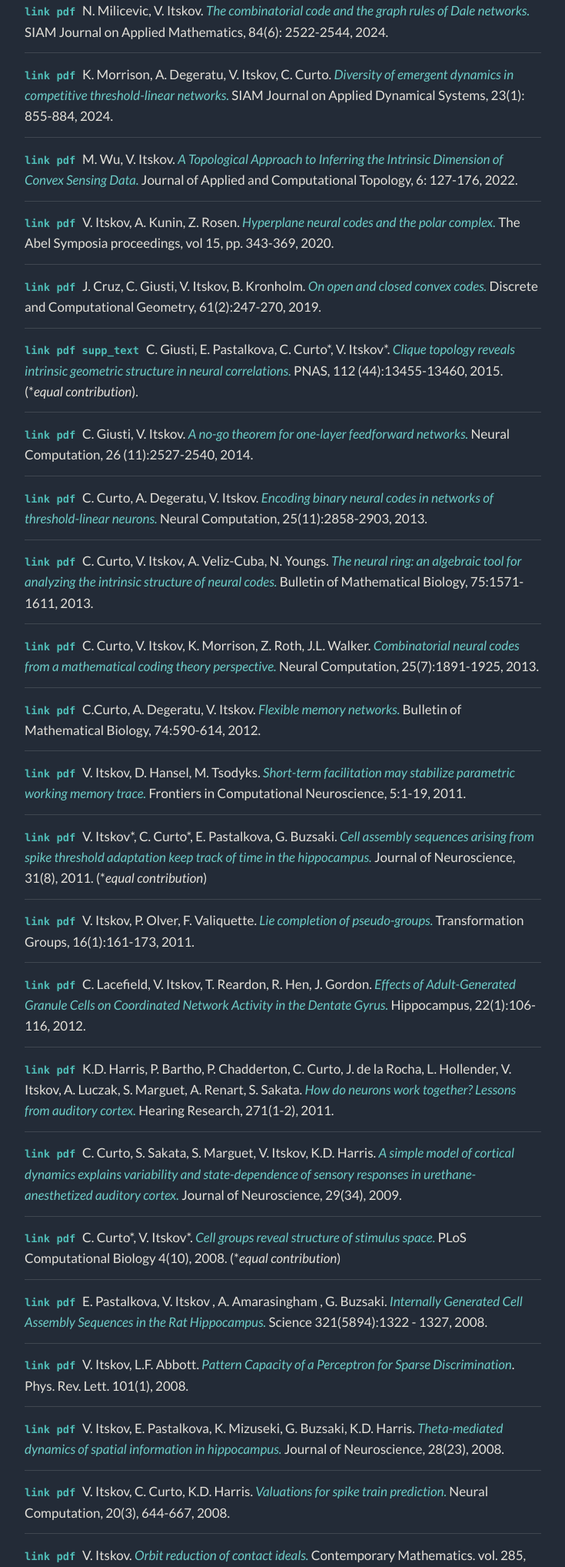
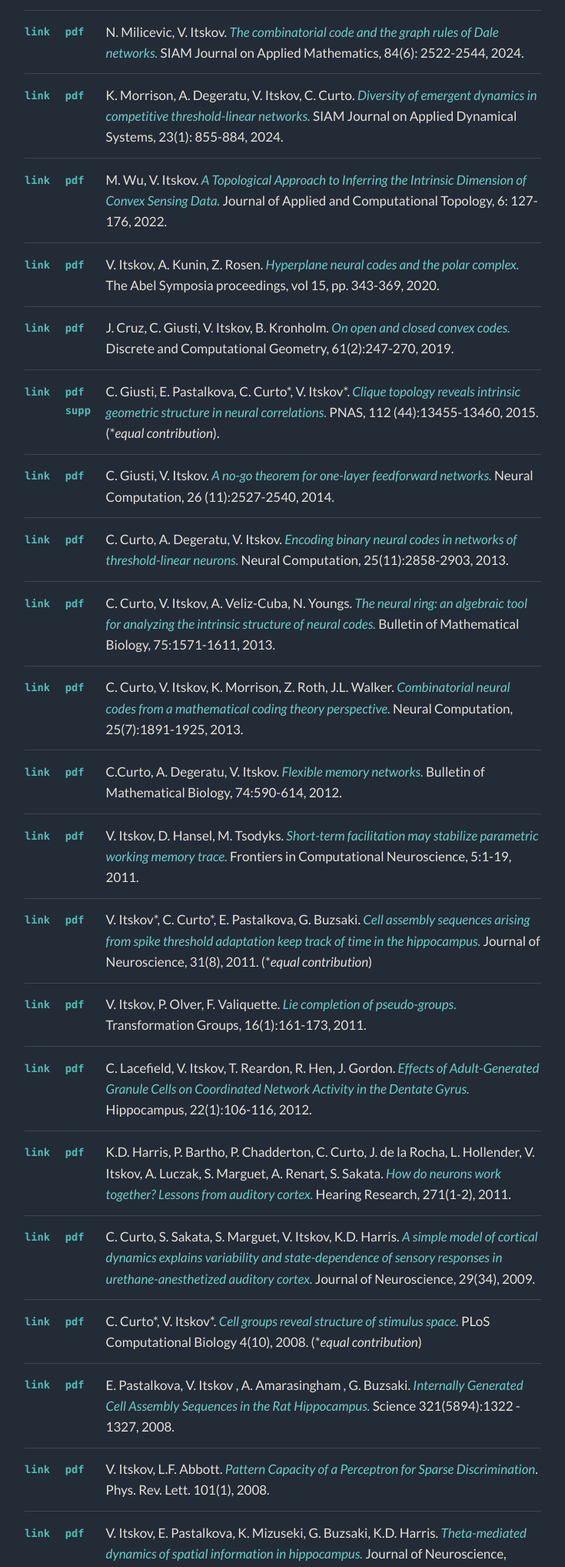
Before and after one commit to vitskov/homepage, a plain HTML site: page publications.html in a window 1280 px wide. Shown: the part 635-2671 px from the top of the page at 77% size, without its empty margins (276-1011 px from the left). Drawn offline with Linux system fonts and the light colour scheme.

Commit message:
Publications: show each list as a table with link, pdf and reference columns
Fixed column widths keep both tables aligned; the PNAS supplement
appears under its pdf as 'supp'. README-STYLE.md documents the row.

Co-Authored-By: Claude Opus 5.5 <noreply@anthropic.com>

```diff
--- a/publications.html
+++ b/publications.html
@@ -41,207 +41,288 @@
   </ul>
 
 
-  <!-- To add an entry: copy one <li>...</li> block below, paste it in place, edit the text -->
+  <!-- To add an entry: copy one <tr>...</tr> block below, paste it in place, edit the text -->
   <h2 id="preprints">Preprints</h2>
-  <ul class="pubs">
+  <table class="pubs">
 
-    <li>
-      <span class="links"><a href="https://arxiv.org/abs/2310.10969">link</a> <a href="https://arxiv.org/pdf/2310.10969">pdf</a></span>
+    <tr>
+      <td class="lk"><a href="https://arxiv.org/abs/2310.10969">link</a></td>
+      <td class="lk"><a href="https://arxiv.org/pdf/2310.10969">pdf</a></td>
+      <td class="ref">
         H. Santa Cruz Baur, V. Itskov
         <em>On the spectrum of the Hodge Laplacian on sequences.</em>
         2023.
-    </li>
+      </td>
+    </tr>
 
-  </ul>
+  </table>
 
 
-  <!-- To add an entry: copy one <li>...</li> block below, paste it in place (newest first), edit the text -->
+  <!-- To add an entry: copy one <tr>...</tr> block below, paste it in place (newest first), edit the text -->
   <h2 id="peerreviewed">Peer-reviewed publications</h2>
-  <ul class="pubs">
+  <table class="pubs">
 
-    <li>
-      <span class="links"><a href="https://doi.org/10.1371/journal.pcbi.1014917">link</a> <a href="papers/Milicevic-Burton-Wachowiak-Itskov-PLOSCB-2026.pdf">pdf</a></span>
+    <tr>
+      <td class="lk"><a href="https://doi.org/10.1371/journal.pcbi.1014917">link</a></td>
+      <td class="lk"><a href="papers/Milicevic-Burton-Wachowiak-Itskov-PLOSCB-2026.pdf">pdf</a></td>
+      <td class="ref">
         N. Milicevic, S. D. Burton, M. Wachowiak, V. Itskov
         <em>Shapley Fields Reveal Mosaic Chemotopic Organization in the Mouse Olfactory Bulb Across Diverse Chemical Feature Sets.</em>
         PLOS Computational Biology, 22(11), 2026.
-    </li>
+      </td>
+    </tr>
 
-    <li>
-      <span class="links"><a href="https://doi.org/10.1007/s41468-026-00239-x">link</a> <a href="https://link.springer.com/epdf/10.1007/s41468-026-00239-x?sharing_token=py4ec0NdEFyhD_54z0ulNve4RwlQNchNByi7wbcMAY4uQ8bFWi4ZGeIi-8TUAnTlE1z9g-qG9KJTfWhxZN9-QcUCKxVQPGwpETwk2hT7r8i-zevG7yI03M-xLC9Jcs27Phi1hY6WO0kaGf_jyyN_gIxI_ANhOnwAqQWaO4HkKlM%3D">pdf</a></span>
+    <tr>
+      <td class="lk"><a href="https://doi.org/10.1007/s41468-026-00239-x">link</a></td>
+      <td class="lk"><a href="https://link.springer.com/epdf/10.1007/s41468-026-00239-x?sharing_token=py4ec0NdEFyhD_54z0ulNve4RwlQNchNByi7wbcMAY4uQ8bFWi4ZGeIi-8TUAnTlE1z9g-qG9KJTfWhxZN9-QcUCKxVQPGwpETwk2hT7r8i-zevG7yI03M-xLC9Jcs27Phi1hY6WO0kaGf_jyyN_gIxI_ANhOnwAqQWaO4HkKlM%3D">pdf</a></td>
+      <td class="ref">
         Vin de Silva, Chad Giusti, Vladimir Itskov, Michael Robinson, Radmila Sazdanovic, Nikolas Schonsheck, Melvin Vaupel, Iris H. R. Yoon
         <em>Dowker's theorem for higher-order relations.</em>
         Journal of Applied and Computational Topology, 10(2), 2026.
-    </li>
+      </td>
+    </tr>
 
-    <li>
-      <span class="links"><a href="https://doi.org/10.1137/23M1599069">link</a> <a href="papers/Milicevic-Itskov-SIAP-2024.pdf">pdf</a></span>
+    <tr>
+      <td class="lk"><a href="https://doi.org/10.1137/23M1599069">link</a></td>
+      <td class="lk"><a href="papers/Milicevic-Itskov-SIAP-2024.pdf">pdf</a></td>
+      <td class="ref">
         N. Milicevic, V. Itskov.
         <em>The combinatorial code and the graph rules of Dale networks.</em>
         SIAM Journal on Applied Mathematics, 84(6): 2522-2544, 2024.
-    </li>
+      </td>
+    </tr>
 
-    <li>
-      <span class="links"><a href="https://doi.org/10.1137/22M1541666">link</a> <a href="papers/Diversity_of_emergent_dynamics_2024.pdf">pdf</a></span>
+    <tr>
+      <td class="lk"><a href="https://doi.org/10.1137/22M1541666">link</a></td>
+      <td class="lk"><a href="papers/Diversity_of_emergent_dynamics_2024.pdf">pdf</a></td>
+      <td class="ref">
         K. Morrison, A. Degeratu, V. Itskov, C. Curto.
         <em>Diversity of emergent dynamics in competitive threshold-linear networks.</em>
         SIAM Journal on Applied Dynamical Systems, 23(1): 855-884, 2024.
-    </li>
+      </td>
+    </tr>
 
-    <li>
-      <span class="links"><a href="https://doi.org/10.1007/s41468-021-00081-3">link</a> <a href="https://link.springer.com/content/pdf/10.1007/s41468-021-00081-3.pdf">pdf</a></span>
+    <tr>
+      <td class="lk"><a href="https://doi.org/10.1007/s41468-021-00081-3">link</a></td>
+      <td class="lk"><a href="https://link.springer.com/content/pdf/10.1007/s41468-021-00081-3.pdf">pdf</a></td>
+      <td class="ref">
         M. Wu, V. Itskov.
         <em>A Topological Approach to Inferring the Intrinsic Dimension of Convex Sensing Data.</em>
         Journal of Applied and Computational Topology, 6: 127-176, 2022.
-    </li>
+      </td>
+    </tr>
 
-    <li>
-      <span class="links"><a href="https://doi.org/10.1007/978-3-030-43408-3_13">link</a> <a href="papers/HyperplaneNeuralCodesandthePolarComplexpdf.pdf">pdf</a></span>
+    <tr>
+      <td class="lk"><a href="https://doi.org/10.1007/978-3-030-43408-3_13">link</a></td>
+      <td class="lk"><a href="papers/HyperplaneNeuralCodesandthePolarComplexpdf.pdf">pdf</a></td>
+      <td class="ref">
         V. Itskov, A. Kunin, Z. Rosen.
         <em>Hyperplane neural codes and the polar complex.</em>
         The Abel Symposia proceedings, vol 15, pp. 343-369, 2020.
-    </li>
+      </td>
+    </tr>
 
-    <li>
-      <span class="links"><a href="https://doi.org/10.1007/s00454-018-00050-1">link</a> <a href="papers/OnOpenAndClosedConvexCodes.pdf">pdf</a></span>
+    <tr>
+      <td class="lk"><a href="https://doi.org/10.1007/s00454-018-00050-1">link</a></td>
+      <td class="lk"><a href="papers/OnOpenAndClosedConvexCodes.pdf">pdf</a></td>
+      <td class="ref">
         J. Cruz, C. Giusti, V. Itskov, B. Kronholm.
         <em>On open and closed convex codes.</em>
         Discrete and Computational Geometry, 61(2):247-270, 2019.
-    </li>
+      </td>
+    </tr>
 
-    <li>
-      <span class="links"><a href="https://doi.org/10.1073/pnas.1506407112">link</a> <a href="papers/Giusti-Pastalkova-Curto-Itskov-PNAS-2015.pdf">pdf</a> <a href="https://arxiv.org/pdf/1502.06173v1">supp_text</a></span>
+    <tr>
+      <td class="lk"><a href="https://doi.org/10.1073/pnas.1506407112">link</a></td>
+      <td class="lk"><a href="papers/Giusti-Pastalkova-Curto-Itskov-PNAS-2015.pdf">pdf</a><br><a href="https://arxiv.org/pdf/1502.06173v1">supp</a></td>
+      <td class="ref">
         C. Giusti, E. Pastalkova, C. Curto*, V. Itskov*.
         <em>Clique topology reveals intrinsic geometric structure in neural correlations.</em>
         PNAS, 112 (44):13455-13460, 2015. (*<i>equal contribution</i>).
-    </li>
+      </td>
+    </tr>
 
-    <li>
-      <span class="links"><a href="https://doi.org/10.1162/NECO_a_00657">link</a> <a href="papers/Giusti-Itskov-2014.pdf">pdf</a></span>
+    <tr>
+      <td class="lk"><a href="https://doi.org/10.1162/NECO_a_00657">link</a></td>
+      <td class="lk"><a href="papers/Giusti-Itskov-2014.pdf">pdf</a></td>
+      <td class="ref">
         C. Giusti, V. Itskov.
         <em>A no-go theorem for one-layer feedforward networks.</em>
         Neural Computation, 26 (11):2527-2540, 2014.
-    </li>
+      </td>
+    </tr>
 
-    <li>
-      <span class="links"><a href="https://doi.org/10.1162/NECO_a_00504">link</a> <a href="papers/NECO_2013_Curto-Degeratu-Itskov.pdf">pdf</a></span>
+    <tr>
+      <td class="lk"><a href="https://doi.org/10.1162/NECO_a_00504">link</a></td>
+      <td class="lk"><a href="papers/NECO_2013_Curto-Degeratu-Itskov.pdf">pdf</a></td>
+      <td class="ref">
         C. Curto, A. Degeratu, V. Itskov.
         <em>Encoding binary neural codes in networks of threshold-linear neurons.</em>
         Neural Computation, 25(11):2858-2903, 2013.
-    </li>
+      </td>
+    </tr>
 
-    <li>
-      <span class="links"><a href="https://doi.org/10.1007/s11538-013-9860-3">link</a> <a href="papers/Neural-Ring-2013.pdf">pdf</a></span>
+    <tr>
+      <td class="lk"><a href="https://doi.org/10.1007/s11538-013-9860-3">link</a></td>
+      <td class="lk"><a href="papers/Neural-Ring-2013.pdf">pdf</a></td>
+      <td class="ref">
         C. Curto, V. Itskov, A. Veliz-Cuba, N. Youngs.
         <em>The neural ring: an algebraic tool for analyzing the intrinsic structure of neural codes.</em>
         Bulletin of Mathematical Biology, 75:1571-1611, 2013.
-    </li>
+      </td>
+    </tr>
 
-    <li>
-      <span class="links"><a href="https://doi.org/10.1162/NECO_a_00459">link</a> <a href="papers/CurtoItskovMorrisonRothWalker-NC-2013.pdf">pdf</a></span>
+    <tr>
+      <td class="lk"><a href="https://doi.org/10.1162/NECO_a_00459">link</a></td>
+      <td class="lk"><a href="papers/CurtoItskovMorrisonRothWalker-NC-2013.pdf">pdf</a></td>
+      <td class="ref">
         C. Curto, V. Itskov, K. Morrison, Z. Roth, J.L. Walker.
         <em>Combinatorial neural codes from a mathematical coding theory perspective.</em>
         Neural Computation, 25(7):1891-1925, 2013.
-    </li>
+      </td>
+    </tr>
 
-    <li>
-      <span class="links"><a href="https://doi.org/10.1007/s11538-011-9678-9">link</a> <a href="papers/flexible-memory-final.pdf">pdf</a></span>
+    <tr>
+      <td class="lk"><a href="https://doi.org/10.1007/s11538-011-9678-9">link</a></td>
+      <td class="lk"><a href="papers/flexible-memory-final.pdf">pdf</a></td>
+      <td class="ref">
         C.Curto, A. Degeratu, V. Itskov.
         <em>Flexible memory networks.</em>
         Bulletin of Mathematical Biology, 74:590-614, 2012.
-    </li>
+      </td>
+    </tr>
 
-    <li>
-      <span class="links"><a href="https://doi.org/10.3389/fncom.2011.00040">link</a> <a href="papers/ItskovHanselTsodyks2011.pdf">pdf</a></span>
+    <tr>
+      <td class="lk"><a href="https://doi.org/10.3389/fncom.2011.00040">link</a></td>
+      <td class="lk"><a href="papers/ItskovHanselTsodyks2011.pdf">pdf</a></td>
+      <td class="ref">
         V. Itskov, D. Hansel, M. Tsodyks.
         <em>Short-term facilitation may stabilize parametric working memory trace.</em>
         Frontiers in Computational Neuroscience, 5:1-19, 2011.
-    </li>
+      </td>
+    </tr>
 
-    <li>
-      <span class="links"><a href="https://doi.org/10.1523/JNEUROSCI.3773-10.2011">link</a> <a href="papers/ItskovCurtoJN2011.pdf">pdf</a></span>
+    <tr>
+      <td class="lk"><a href="https://doi.org/10.1523/JNEUROSCI.3773-10.2011">link</a></td>
+      <td class="lk"><a href="papers/ItskovCurtoJN2011.pdf">pdf</a></td>
+      <td class="ref">
         V. Itskov*, C. Curto*, E. Pastalkova, G. Buzsaki.
         <em>Cell assembly sequences arising from spike threshold adaptation keep track of time in the hippocampus.</em>
         Journal of Neuroscience, 31(8), 2011. (*<i>equal contribution</i>)
-    </li>
+      </td>
+    </tr>
 
-    <li>
-      <span class="links"><a href="https://doi.org/10.1007/s00031-010-9118-1">link</a> <a href="papers/Lie_completion.pdf">pdf</a></span>
+    <tr>
+      <td class="lk"><a href="https://doi.org/10.1007/s00031-010-9118-1">link</a></td>
+      <td class="lk"><a href="papers/Lie_completion.pdf">pdf</a></td>
+      <td class="ref">
         V. Itskov, P. Olver, F. Valiquette.
         <em>Lie completion of pseudo-groups.</em>
         Transformation Groups, 16(1):161-173, 2011.
-    </li>
+      </td>
+    </tr>
 
-    <li>
-      <span class="links"><a href="https://doi.org/10.1002/hipo.20860">link</a> <a href="papers/Lacefield-2012.pdf">pdf</a></span>
+    <tr>
+      <td class="lk"><a href="https://doi.org/10.1002/hipo.20860">link</a></td>
+      <td class="lk"><a href="papers/Lacefield-2012.pdf">pdf</a></td>
+      <td class="ref">
         C. Lacefield, V. Itskov, T. Reardon, R. Hen, J. Gordon.
         <em>Effects of Adult-Generated Granule Cells on Coordinated Network Activity in the Dentate Gyrus.</em>
         Hippocampus, 22(1):106-116, 2012.
-    </li>
+      </td>
+    </tr>
 
-    <li>
-      <span class="links"><a href="https://doi.org/10.1016/j.heares.2010.06.006">link</a> <a href="papers/HearingResearch2010.pdf">pdf</a></span>
+    <tr>
+      <td class="lk"><a href="https://doi.org/10.1016/j.heares.2010.06.006">link</a></td>
+      <td class="lk"><a href="papers/HearingResearch2010.pdf">pdf</a></td>
+      <td class="ref">
         K.D. Harris, P. Bartho, P. Chadderton, C. Curto, J. de la Rocha, L. Hollender, V. Itskov, A. Luczak, S. Marguet, A. Renart, S. Sakata.
         <em>How do neurons work together? Lessons from auditory cortex.</em>
         Hearing Research, 271(1-2), 2011.
-    </li>
+      </td>
+    </tr>
 
-    <li>
-      <span class="links"><a href="https://doi.org/10.1523/JNEUROSCI.2053-09.2009">link</a> <a href="papers/JN2009.pdf">pdf</a></span>
+    <tr>
+      <td class="lk"><a href="https://doi.org/10.1523/JNEUROSCI.2053-09.2009">link</a></td>
+      <td class="lk"><a href="papers/JN2009.pdf">pdf</a></td>
+      <td class="ref">
         C. Curto, S. Sakata, S. Marguet, V. Itskov, K.D. Harris.
         <em>A simple model of cortical dynamics explains variability and state-dependence of sensory responses in urethane-anesthetized auditory cortex.</em>
         Journal of Neuroscience, 29(34), 2009.
-    </li>
+      </td>
+    </tr>
 
-    <li>
-      <span class="links"><a href="https://doi.org/10.1371/journal.pcbi.1000205">link</a> <a href="papers/curto-itskov-PLoS_CB-2008.pdf">pdf</a></span>
+    <tr>
+      <td class="lk"><a href="https://doi.org/10.1371/journal.pcbi.1000205">link</a></td>
+      <td class="lk"><a href="papers/curto-itskov-PLoS_CB-2008.pdf">pdf</a></td>
+      <td class="ref">
         C. Curto*, V. Itskov*.
         <em>Cell groups reveal structure of stimulus space.</em>
         PLoS Computational Biology 4(10), 2008. (*<i>equal contribution</i>)
-    </li>
+      </td>
+    </tr>
 
-    <li>
-      <span class="links"><a href="https://doi.org/10.1126/science.1159775">link</a> <a href="papers/Science-2008-Pastalkova.pdf">pdf</a></span>
+    <tr>
+      <td class="lk"><a href="https://doi.org/10.1126/science.1159775">link</a></td>
+      <td class="lk"><a href="papers/Science-2008-Pastalkova.pdf">pdf</a></td>
+      <td class="ref">
         E. Pastalkova, V. Itskov , A. Amarasingham , G. Buzsaki.
         <em>Internally Generated Cell Assembly Sequences in the Rat Hippocampus.</em>
         Science 321(5894):1322 - 1327, 2008.
-    </li>
+      </td>
+    </tr>
 
-    <li>
-      <span class="links"><a href="https://doi.org/10.1103/PhysRevLett.101.018101">link</a> <a href="papers/PRL-final.pdf">pdf</a></span>
+    <tr>
+      <td class="lk"><a href="https://doi.org/10.1103/PhysRevLett.101.018101">link</a></td>
+      <td class="lk"><a href="papers/PRL-final.pdf">pdf</a></td>
+      <td class="ref">
         V. Itskov, L.F. Abbott.
         <em>Pattern Capacity of a Perceptron for Sparse Discrimination</em>.
         Phys. Rev. Lett. 101(1), 2008.
-    </li>
+      </td>
+    </tr>
 
-    <li>
-      <span class="links"><a href="https://doi.org/10.1523/JNEUROSCI.5262-07.2008">link</a> <a href="papers/Itskov_et_al-JN-2008.pdf">pdf</a></span>
+    <tr>
+      <td class="lk"><a href="https://doi.org/10.1523/JNEUROSCI.5262-07.2008">link</a></td>
+      <td class="lk"><a href="papers/Itskov_et_al-JN-2008.pdf">pdf</a></td>
+      <td class="ref">
         V. Itskov, E. Pastalkova, K. Mizuseki, G. Buzsaki, K.D. Harris.
         <em>Theta-mediated dynamics of spatial information in hippocampus.</em>
         Journal of Neuroscience, 28(23), 2008.
-    </li>
+      </td>
+    </tr>
 
-    <li>
-      <span class="links"><a href="https://doi.org/10.1162/neco.2007.3179">link</a> <a href="papers/NCpaper-final.pdf">pdf</a></span>
+    <tr>
+      <td class="lk"><a href="https://doi.org/10.1162/neco.2007.3179">link</a></td>
+      <td class="lk"><a href="papers/NCpaper-final.pdf">pdf</a></td>
+      <td class="ref">
         V. Itskov, C. Curto, K.D. Harris.
         <em>Valuations for spike train prediction.</em>
         Neural Computation, 20(3), 644-667, 2008.
-    </li>
+      </td>
+    </tr>
 
-    <li>
-      <span class="links"><a href="https://doi.org/10.1090/conm/285/04742">link</a> <a href="papers/Itskov-2001.pdf">pdf</a></span>
+    <tr>
+      <td class="lk"><a href="https://doi.org/10.1090/conm/285/04742">link</a></td>
+      <td class="lk"><a href="papers/Itskov-2001.pdf">pdf</a></td>
+      <td class="ref">
         V. Itskov.
         <em>Orbit reduction of contact ideals.</em>
         Contemporary Mathematics. vol. 285, 171-181, 2001.
-    </li>
+      </td>
+    </tr>
 
-    <li>
-      <span class="links"><a href="https://pubs.ams.org/ebooks/trans2/187/">link</a> <a href="papers/Itskov-Karasev-Vorobjev1998.pdf">pdf</a></span>
+    <tr>
+      <td class="lk"><a href="https://pubs.ams.org/ebooks/trans2/187/">link</a></td>
+      <td class="lk"><a href="papers/Itskov-Karasev-Vorobjev1998.pdf">pdf</a></td>
+      <td class="ref">
         V. Itskov, M.Karasev, and Yu.Vorobjev.
         <em>Infinitesimal Poisson cohomology.</em>
         In "Coherent transform, quantization, and Poisson geometry". AMS Trans. Ser. 2, 187, 327-360, 1998.
-    </li>
+      </td>
+    </tr>
 
-  </ul>
+  </table>
 
 
 
--- a/style.css
+++ b/style.css
@@ -203,32 +203,34 @@ p { margin: 0 0 1rem; }
 .contact dt { color: var(--ink-muted); font-weight: 700; }
 .contact dd { margin: 0; }
 
-/* ---------- publication lists ---------- */
+/* ---------- publication tables: link | pdf | reference ---------- */
 .pubs {
-  list-style: none;
+  width: 100%;
+  table-layout: fixed;      /* same column widths in every table */
+  border-collapse: collapse;
   margin: 0;
-  padding: 0;
 }
+.pubs td {
+  padding: 0.85rem 0;
+  border-bottom: 1px solid var(--rule);
+  vertical-align: top;
+}
+.pubs tr:last-child td { border-bottom: 0; }
 
-.pubs li {
-  position: relative;
-  padding: 0.85rem 0 0.85rem 0;
-  border-bottom: 1px solid var(--rule);
-}
-.pubs li:last-child { border-bottom: 0; }
-
-.pubs em { color: var(--title); font-style: italic; }
-
-/* the [pdf] / [arXiv] / [link] label */
-.links {
-  display: inline-block;
-  margin-right: 0.35rem;
+/* the link / pdf columns: narrow, monospace labels */
+.pubs td.lk {
+  width: 3.3rem;
+  padding-right: 0.6rem;
+  padding-top: calc(0.85rem + 0.12rem);   /* align label baseline with the reference text */
   font-size: 0.86rem;
   font-family: ui-monospace, "SF Mono", Menlo, Consolas, monospace;
-  color: var(--ink-muted);
+  line-height: 1.75;
   white-space: nowrap;
 }
-.links a { text-decoration: none; font-weight: 700; }
+.pubs td.lk a { text-decoration: none; font-weight: 700; }
+
+.pubs td.ref { width: auto; }
+.pubs em { color: var(--title); font-style: italic; }
 
 /* ---------- CV tables ---------- */
 .cv {
```
Also changed, not shown: 1 other file. Lines whose indentation alone changed are shown as unchanged.
